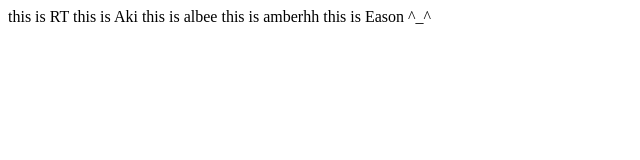
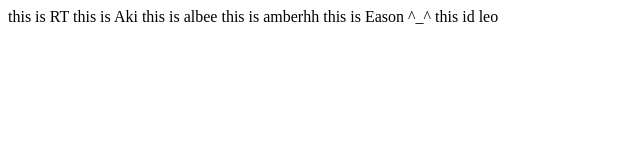
Before and after one commit to hangineer/git_practice, a plain HTML site: page test.html in a window 1280 px wide. Shown: the full height of the page, 0-640 px from the left. Drawn offline with Linux system fonts and the light colour scheme.

Commit message:
leo edit

```diff
--- a/test.html
+++ b/test.html
@@ -12,5 +12,6 @@
     this is albee
     this is amberhh
     this is Eason ^_^
+    this id leo
   </body>
 </html>
```
